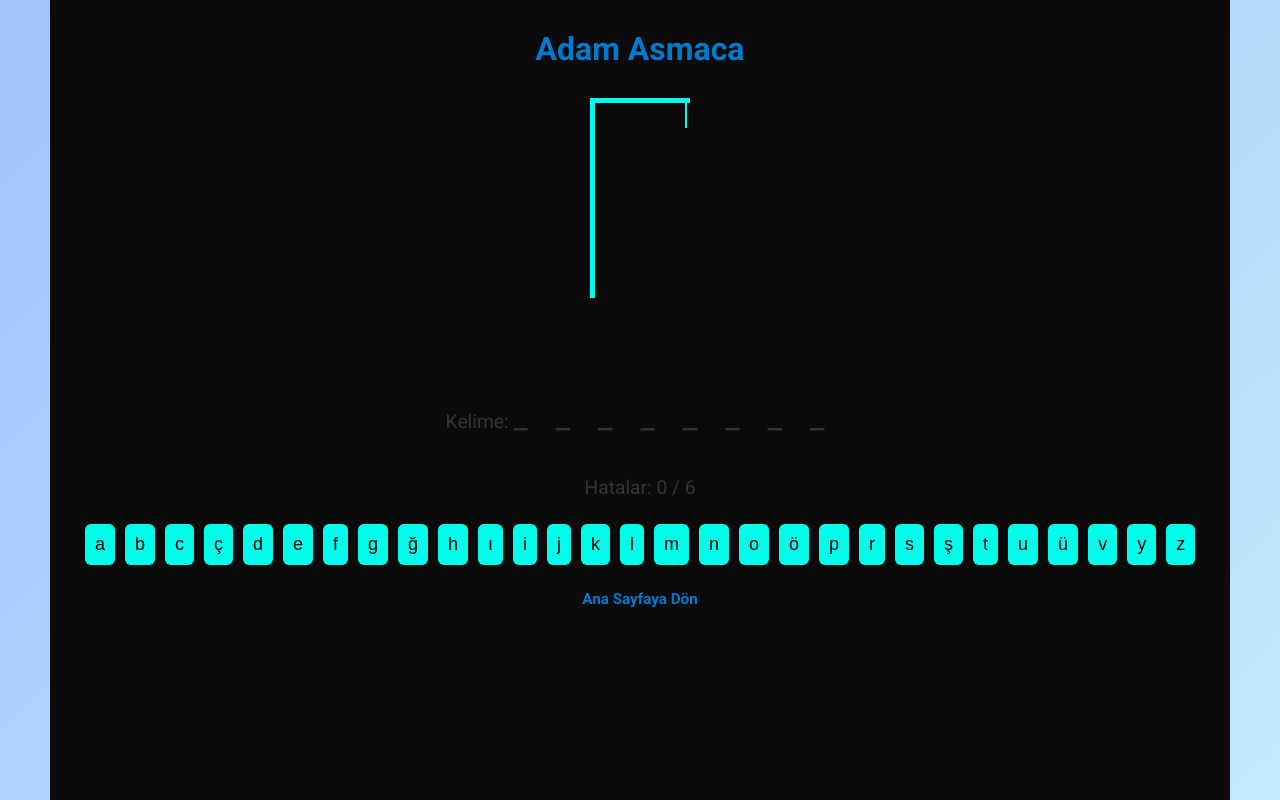
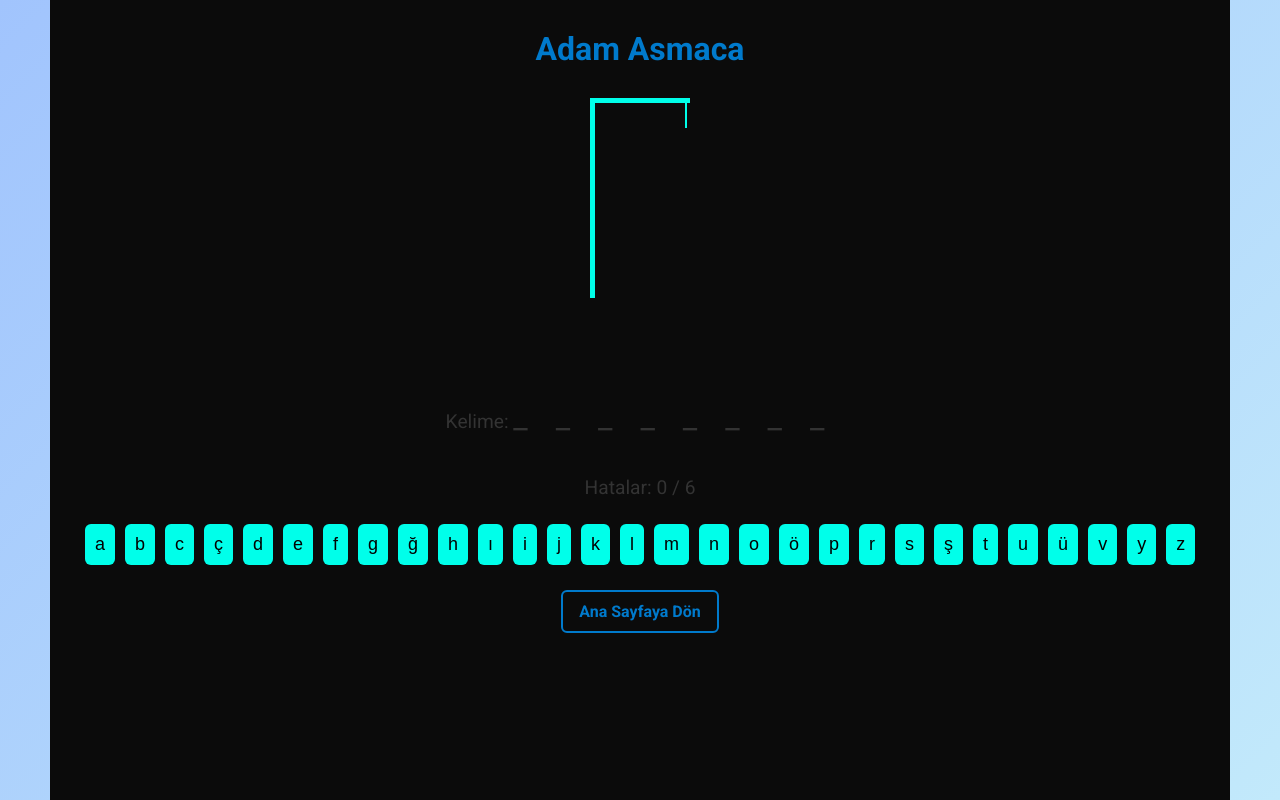
Before and after one commit to YavuzTG/web_game, a React (Create React App) app: page /hangman in a window 1280 px wide. Built offline with nearby package versions, Linux system fonts and the light colour scheme.

Commit message:
Güncellemeler yapıldı

```diff
--- a/src/games/memory-game.css
+++ b/src/games/memory-game.css
@@ -77,3 +77,21 @@
 .memory-button:hover {
   background-color: #891b2c;
 }
+
+.back-link {
+  display: inline-block;
+  margin-top: 20px;
+  text-decoration: none;
+  color: #007acc;
+  font-weight: bold;
+  font-size: 16px;
+  padding: 10px 16px;
+  border: 2px solid #007acc;
+  border-radius: 6px;
+  transition: background-color 0.3s, color 0.3s;
+}
+
+.back-link:hover {
+  background-color: #007acc;
+  color: white;
+}
--- a/src/games/memory-game.jsx
+++ b/src/games/memory-game.jsx
@@ -1,4 +1,5 @@
 import React, { useState, useEffect } from 'react';
+import { Link } from 'react-router-dom'; // ✅ Ana sayfa linki için eklendi
 import './memory-game.css';
 
 import logo from '../assets/cards/5 yıldız logo.png';
@@ -105,7 +106,12 @@ function MemoryGame() {
           </div>
         ))}
       </div>
+
       <button className="memory-button" onClick={restartGame}>Yeniden Başlat</button>
+
+      {/* ✅ Ana Sayfa bağlantısı */}
+      <br /><br />
+      <Link to="/" className="back-link">Ana Sayfaya Dön</Link>
     </div>
   );
 }
```
